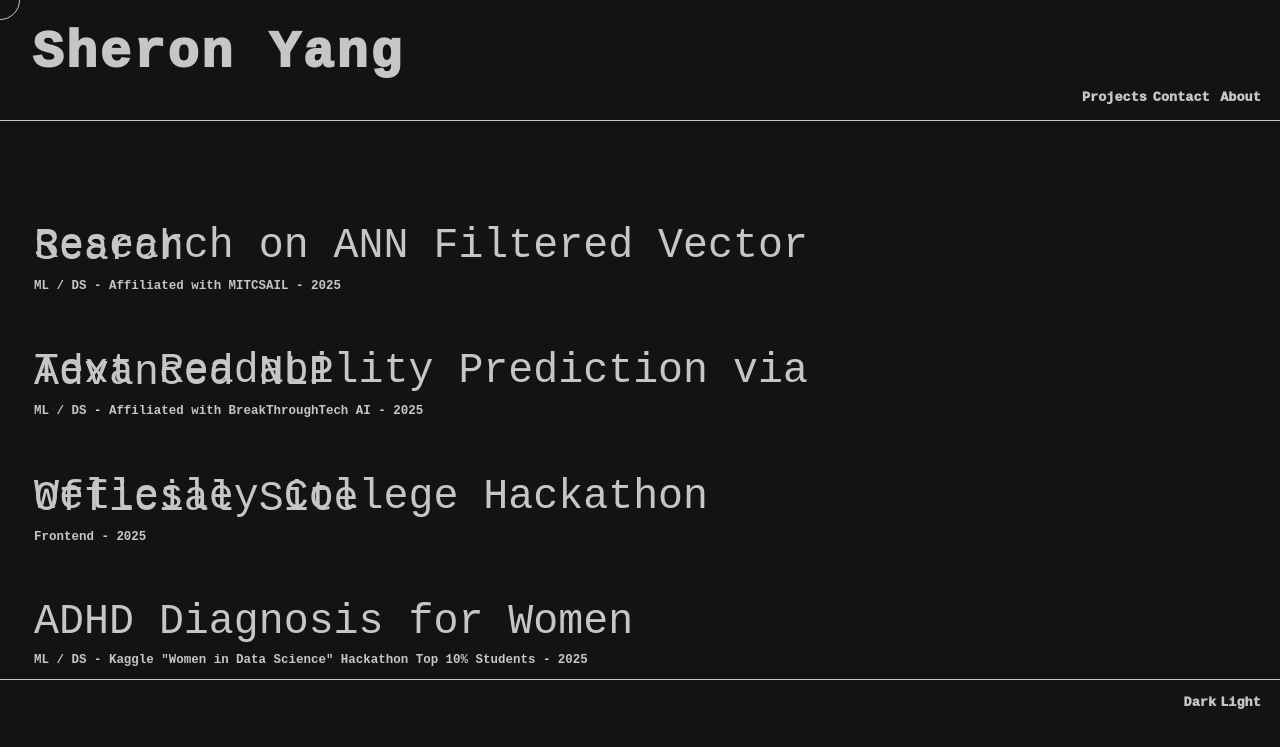
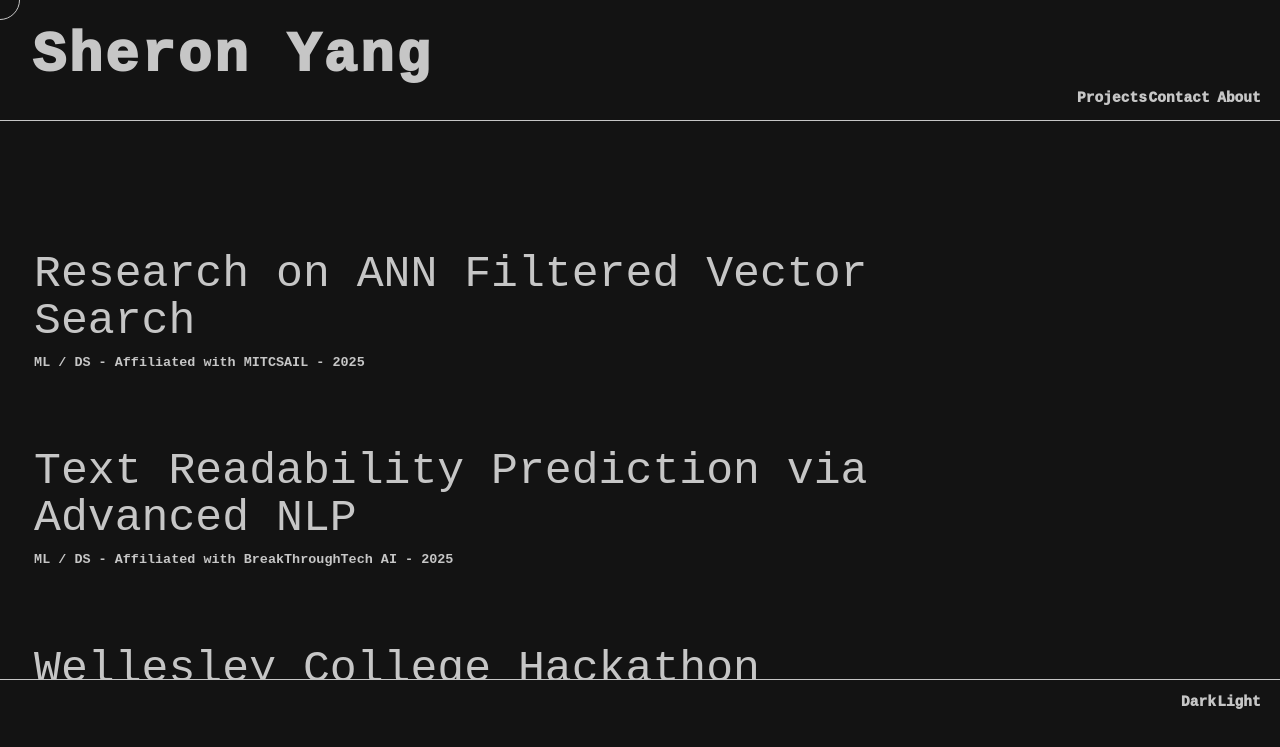
Before and after one commit to xielun-laoshi/mypage, a plain HTML site: page index.html in a window 1280 px wide. Both pictures are taken after a click on the element "Projects". Drawn offline with nearby package versions, Linux system fonts and the light colour scheme; a web font is replaced by a local one.

Commit message:
update
update scaling for project titles, update readme

```diff
--- a/index.html
+++ b/index.html
@@ -74,7 +74,7 @@
     }
 
     :root {
-      --index: calc(1vw + 1vh);
+      --index: calc(2.8vh);
       --bg-color: #d1d1d1;
       --text-color: #1a1a1a;
       --line-color: #1a1a1a;
@@ -401,32 +401,32 @@
     <div class="scroller-content">
       <div style="font-size: calc(var(--index) * 2); line-height: 1.8"><br></div>
 
-      <div style="font-family: 'SpaceMono', monospace; font-size: calc(var(--index) * 2); line-height: 0.05">Research on ANN Filtered Vector Search</div>
-      <div style="font-family: 'SpaceMonoBold', monospace; font-size: calc(var(--index) * 0.6); font-weight:900; line-height: 1.25">ML / DS - Affiliated with MITCSAIL - 2025</div>
+      <div style="font-family: 'SpaceMono', monospace; font-size: calc(var(--index) * 2); line-height: 1.05">Research on ANN Filtered Vector Search</div>
+      <div style="font-family: 'SpaceMonoBold', monospace; font-size: calc(var(--index) * 0.6); font-weight:900; line-height: 1.25; margin-top: -1.5em;">ML / DS - Affiliated with MITCSAIL - 2025</div>
       <div style="font-family: 'SpaceMonoBold', monospace; font-size: calc(var(--index) * 0.6); font-weight:900; line-height: 1.25"><br></div>
 
-      <div style="font-family: 'SpaceMono', monospace; font-size: calc(var(--index) * 2); line-height: 0.05">Text Readability Prediction via Advanced NLP</div>
-      <div style="font-family: 'SpaceMonoBold', monospace; font-size: calc(var(--index) * 0.6); font-weight:900; line-height: 1.25">ML / DS - Affiliated with BreakThroughTech AI - 2025</div>
+      <div style="font-family: 'SpaceMono', monospace; font-size: calc(var(--index) * 2); line-height: 1.05">Text Readability Prediction via Advanced NLP</div>
+      <div style="font-family: 'SpaceMonoBold', monospace; font-size: calc(var(--index) * 0.6); font-weight:900; line-height: 1.25; margin-top: -1.5em;">ML / DS - Affiliated with BreakThroughTech AI - 2025</div>
       <div style="font-family: 'SpaceMonoBold', monospace; font-size: calc(var(--index) * 0.6); font-weight:900; line-height: 1.25"><br></div>
 
-      <div style="font-family: 'SpaceMono', monospace; font-size: calc(var(--index) * 2); line-height: 0.05">Wellesley College Hackathon Official Site</div>
-      <div style="font-family: 'SpaceMonoBold', monospace; font-size: calc(var(--index) * 0.6); font-weight:900; line-height: 1.25">Frontend - 2025</div>
+      <div style="font-family: 'SpaceMono', monospace; font-size: calc(var(--index) * 2); line-height: 1.05">Wellesley College Hackathon Official Site</div>
+      <div style="font-family: 'SpaceMonoBold', monospace; font-size: calc(var(--index) * 0.6); font-weight:900; line-height: 1.25; margin-top: -1.5em;">Frontend - 2025</div>
       <div style="font-family: 'SpaceMonoBold', monospace; font-size: calc(var(--index) * 0.6); font-weight:900; line-height: 1.25"><br></div>
 
-      <div style="font-family: 'SpaceMono', monospace; font-size: calc(var(--index) * 2); line-height: 0.05">ADHD Diagnosis for Women</div>
-      <div style="font-family: 'SpaceMonoBold', monospace; font-size: calc(var(--index) * 0.6); font-weight:900; line-height: 1.25">ML / DS - Kaggle "Women in Data Science" Hackathon Top 10% Students - 2025</div>
+      <div style="font-family: 'SpaceMono', monospace; font-size: calc(var(--index) * 2); line-height: 1.05">ADHD Diagnosis for Women</div>
+      <div style="font-family: 'SpaceMonoBold', monospace; font-size: calc(var(--index) * 0.6); font-weight:900; line-height: 1.25; margin-top: -1.5em;">ML / DS - Kaggle "Women in Data Science" Hackathon Top 10% Students - 2025</div>
       <div style="font-family: 'SpaceMonoBold', monospace; font-size: calc(var(--index) * 0.6); font-weight:900; line-height: 1.25"><br></div>
 
-      <div style="font-family: 'SpaceMono', monospace; font-size: calc(var(--index) * 2); line-height: 0.05">EcoBear, a Web Widget</div>
-      <div style="font-family: 'SpaceMonoBold', monospace; font-size: calc(var(--index) * 0.6); font-weight:900; line-height: 1.25">Frontend - Wellesley College Designathon Winning - 2024</div>
+      <div style="font-family: 'SpaceMono', monospace; font-size: calc(var(--index) * 2); line-height: 1.05">EcoBear, a Web Widget</div>
+      <div style="font-family: 'SpaceMonoBold', monospace; font-size: calc(var(--index) * 0.6); font-weight:900; line-height: 1.25; margin-top: -1.5em;">Frontend - Wellesley College Designathon Winning - 2024</div>
       <div style="font-family: 'SpaceMonoBold', monospace; font-size: calc(var(--index) * 0.6); font-weight:900; line-height: 1.25"><br></div>
 
-      <div style="font-family: 'SpaceMono', monospace; font-size: calc(var(--index) * 2); line-height: 0.05">China's Hog Futures Research</div>
-      <div style="font-family: 'SpaceMonoBold', monospace; font-size: calc(var(--index) * 0.6); font-weight:900; line-height: 1.25">Paper - ICEMGD 7th - 2023</div>
+      <div style="font-family: 'SpaceMono', monospace; font-size: calc(var(--index) * 2); line-height: 1.05">China's Hog Futures Research</div>
+      <div style="font-family: 'SpaceMonoBold', monospace; font-size: calc(var(--index) * 0.6); font-weight:900; line-height: 1.25; margin-top: -1.5em;">Paper - ICEMGD 7th - 2023</div>
       <div style="font-family: 'SpaceMonoBold', monospace; font-size: calc(var(--index) * 0.6); font-weight:900; line-height: 1.25"><br></div>
 
-      <div style="font-family: 'SpaceMono', monospace; font-size: calc(var(--index) * 2); line-height: 0.05">Subsidy Impact on China's EV Uptake</div>
-      <div style="font-family: 'SpaceMonoBold', monospace; font-size: calc(var(--index) * 0.6); font-weight:900; line-height: 1.25">Paper - S.-T. Yau Science Award Nominated - 2022</div>
+      <div style="font-family: 'SpaceMono', monospace; font-size: calc(var(--index) * 2); line-height: 1.05">Subsidy Impact on China's EV Uptake</div>
+      <div style="font-family: 'SpaceMonoBold', monospace; font-size: calc(var(--index) * 0.6); font-weight:900; line-height: 1.25; margin-top: -1.5em;">Paper - S.-T. Yau Science Award Nominated - 2022</div>
     </div>
   </div>
   <div class="about-panel project-panel" id="project-EV">
@@ -573,7 +573,7 @@
         togglePanel(false, false);
       });
 
-      const titles = document.querySelectorAll(".scroller-content div[style*='font-family: \\'SpaceMono\\''][style*='font-size: calc(var(--index) * 2)'][style*='line-height: 0.05']");
+      const titles = document.querySelectorAll(".scroller-content div[style*='font-family: \\'SpaceMono\\''][style*='font-size: calc(var(--index) * 2)'][style*='line-height: 1.05']");
 
       titles.forEach((titleDiv) => {
         titleDiv.classList.add("project-title");
```
Also changed, not shown: 1 other file.
